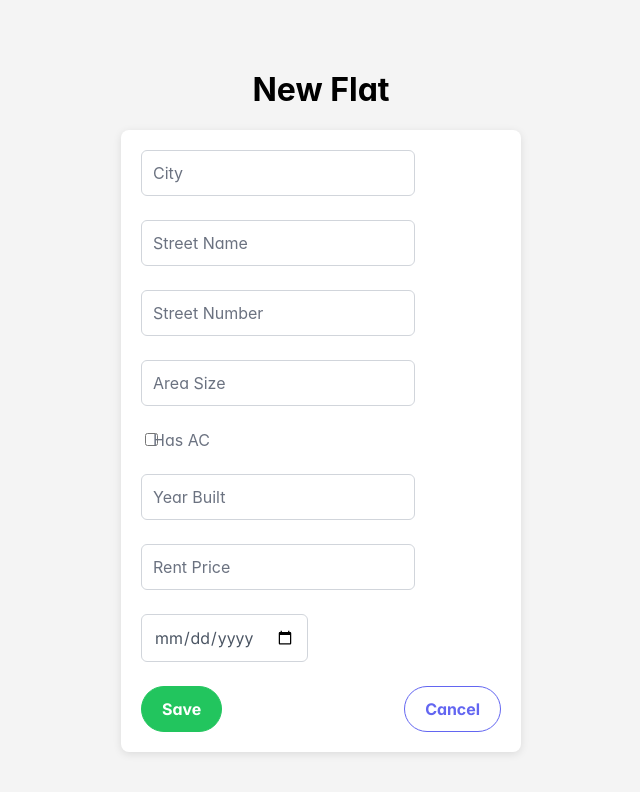
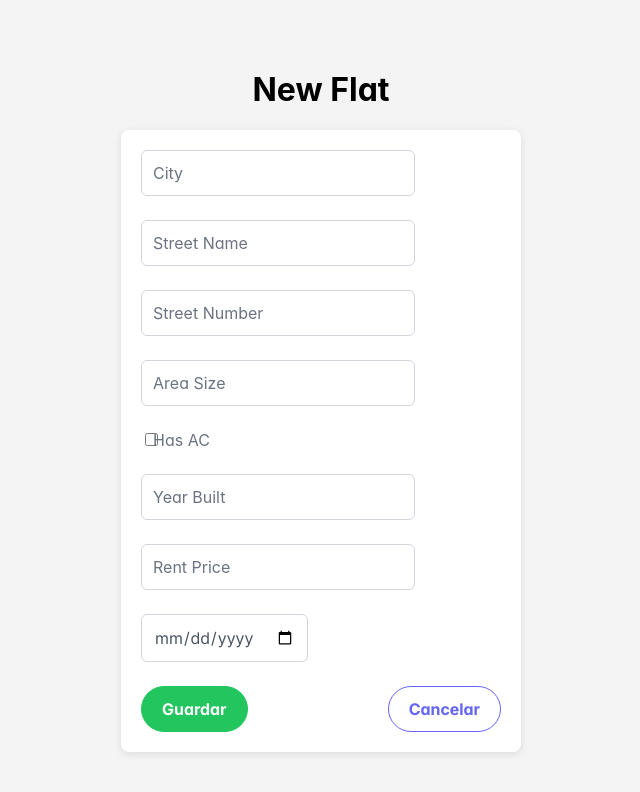
Before and after one commit to VillaviHKsx/FlatFinderFS3, a React (Create React App) app: page /newflat in a window 1280 px wide. Shown: the top 792 px of the page, without its empty margins (319-959 px from the left). Built offline with nearby package versions, Linux system fonts and the light colour scheme.

Commit message:
Modificaciones Lunes, 06ene2025 16:39

```diff
--- a/src/pages/Newflat.jsx
+++ b/src/pages/Newflat.jsx
@@ -249,7 +249,7 @@ const NewFlat = () => {
   };
 
   const handleCancel = () => {
-    navigate('/'); // Redirige a la página de inicio
+    navigate('/home'); // Redirige a la página de inicio
   };
 
   return (
@@ -349,10 +349,10 @@ const NewFlat = () => {
         </div>
 
         <div className="button-group">
-          <Button type="submit" label="Save" className="p-button-rounded p-button-success" />
+          <Button type="submit" label="Guardar" className="p-button-rounded p-button-success" />
           <Button
             type="button"
-            label="Cancel"
+            label="Cancelar"
             className="p-button-rounded p-button-outlined"
             onClick={handleCancel}
           />
```
